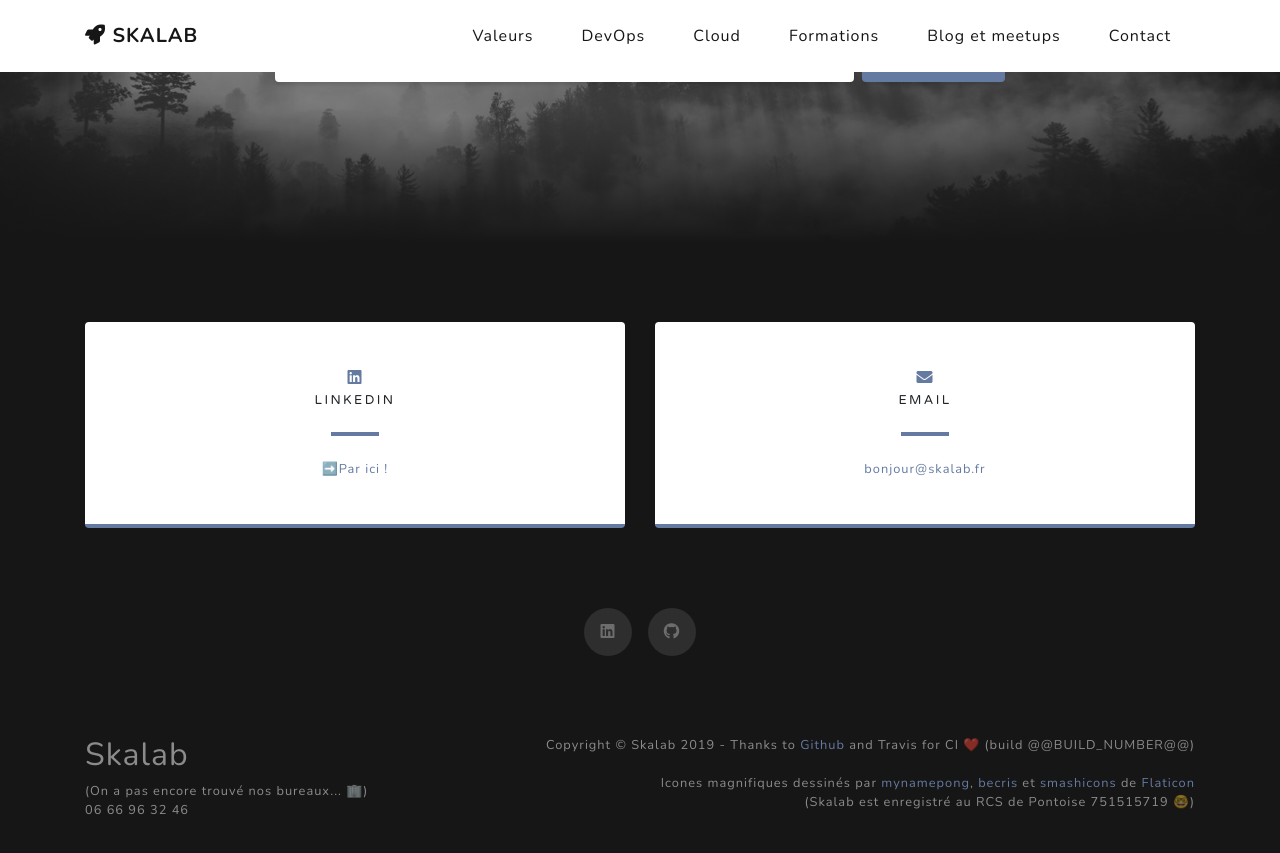
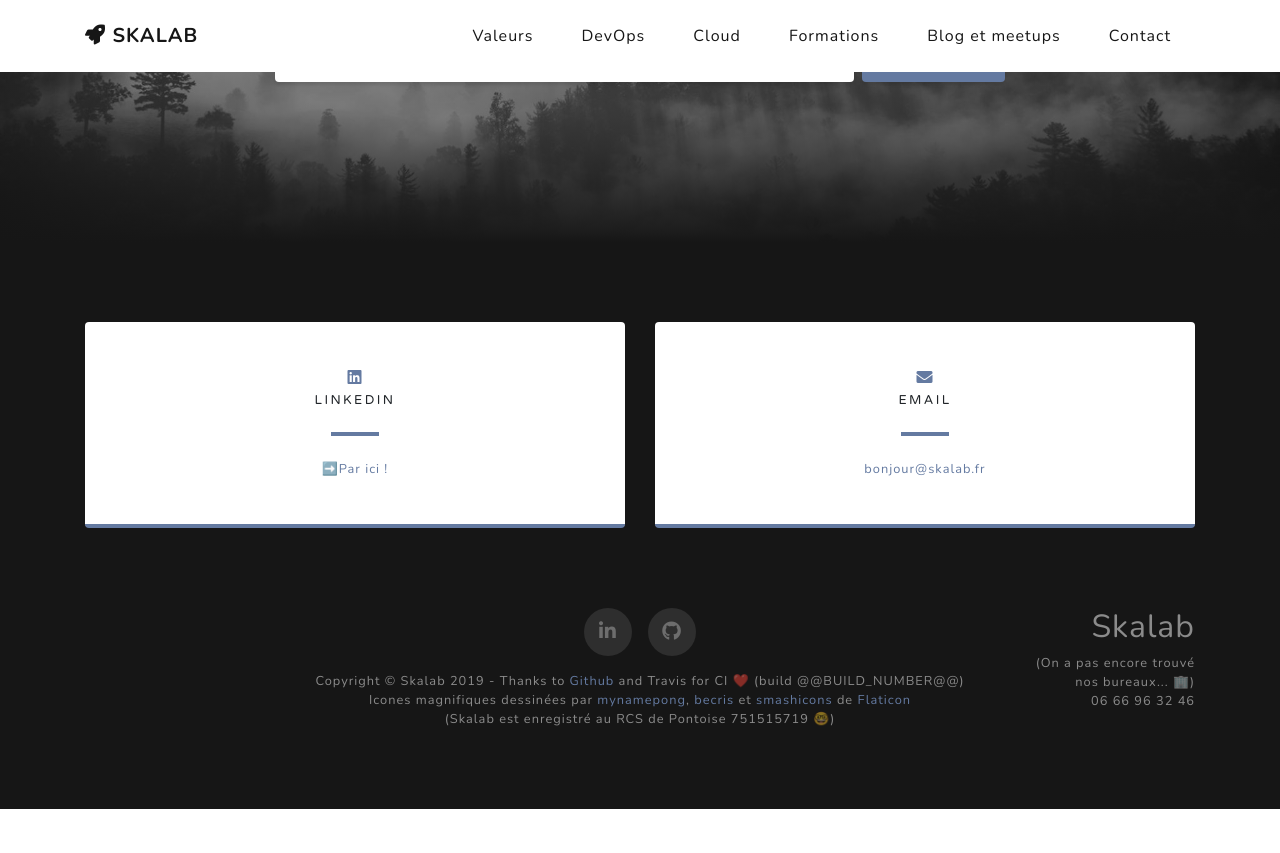
Before and after one commit to skalab/website, a Jekyll site: the page built from index.md, in a window 1280 px wide and 900 px high, scrolled down 3947 px. Shown: the top 853 px of the window. Built offline with Jekyll 4.4.1, drawn with Linux system fonts in a browser that asks for light colours; nearby versions of some CDN libraries; after the commit the page ends 4756 px from its top, so only the background shows below that.

Commit message:
Updated footer: social bloc added

```diff
--- a/_includes/footer.html
+++ b/_includes/footer.html
@@ -1,20 +1,32 @@
 <footer class="bg-black small text-white-50">
     <div class="container">
       <div class="row">
-        <div class="col-md-4 mb-3 mb-md-0">
+         <div class="col-md-2 mb-2 mb-md-0 text-left">
+        </div>
+
+        <div class="col-md-8 mb-2 mb-md-0 text-center">
+          <div class="social d-flex justify-content-center mb-3">
+            <a href="https://www.linkedin.com/in/gael-barbier/" target="_blank" class="mx-2">
+            <i class="fab fa-linkedin-in"></i>
+            </a>
+            <a href="https://github.com/gaeldb" target="_blank" class="mx-2">
+              <i class="fab fa-github"></i>
+            </a>
+          </div>
+           Copyright &copy; Skalab 2019 - Thanks to <a href="https://github.com/skalab/">Github</a> and Travis for CI ❤️ (build @@BUILD_NUMBER@@)<br />
+            Icones magnifiques dessinées par <a href="https://www.flaticon.com/authors/mynamepong">mynamepong</a>, <a href="https://www.flaticon.com/authors/becris">becris</a> et <a href="https://www.flaticon.com/authors/smashicons">smashicons</a> de <a href="https://www.flaticon.com">Flaticon</a>
+            <br />
+            (Skalab est enregistré au RCS de Pontoise 751515719 🤓)
+            <br />
+        </div>
+
+        <div class="col-md-2 mb-2 mb-md-0 text-right">
           <h2>Skalab</h2>
           (On a pas encore trouvé nos bureaux... 🏢)
           <br />
           06 66 96 32 46
           <br />
         </div>
-        <div class="col-md-8 mb-3 mb-md-0 text-right">
-           Copyright &copy; Skalab 2019 - Thanks to <a href="https://github.com/skalab/">Github</a> and Travis for CI ❤️ (build @@BUILD_NUMBER@@)<br /><br />
-            Icones magnifiques dessinés par <a href="https://www.flaticon.com/authors/mynamepong">mynamepong</a>, <a href="https://www.flaticon.com/authors/becris">becris</a> et <a href="https://www.flaticon.com/authors/smashicons">smashicons</a> de <a href="https://www.flaticon.com">Flaticon</a>
-            <br />
-            (Skalab est enregistré au RCS de Pontoise 751515719 🤓)
-              <br />
-        </div>
       </div>
     </div>
   </footer>
--- a/_layouts/default.html
+++ b/_layouts/default.html
@@ -72,17 +72,7 @@
             </div>
           </div>
         </div>
-
       </div>
-      <div class="social d-flex justify-content-center">
-        <a href="https://www.linkedin.com/in/gael-barbier/" target="_blank" class="mx-2">
-          <i class="fab fa-linkedin"></i>
-        </a>
-        <a href="https://github.com/gaeldb" target="_blank" class="mx-2">
-          <i class="fab fa-github"></i>
-        </a>
-      </div>
-
     </div>
   </section>
 
--- a/css/grayscale.css
+++ b/css/grayscale.css
@@ -264,7 +264,11 @@
   margin-top: 5rem;
 }
 
-.contact-section .social a {
+footer .social {
+  font-size: 150%;
+}
+
+.social a {
   text-align: center;
   height: 3rem;
   width: 3rem;
@@ -274,11 +278,11 @@
   color: rgba(255, 255, 255, 0.3);
 }
 
-.contact-section .social a:hover {
+.social a:hover {
   color: rgba(255, 255, 255, 0.5);
 }
 
-.contact-section .social a:active {
+.social a:active {
   color: #fff;
 }
 
```
